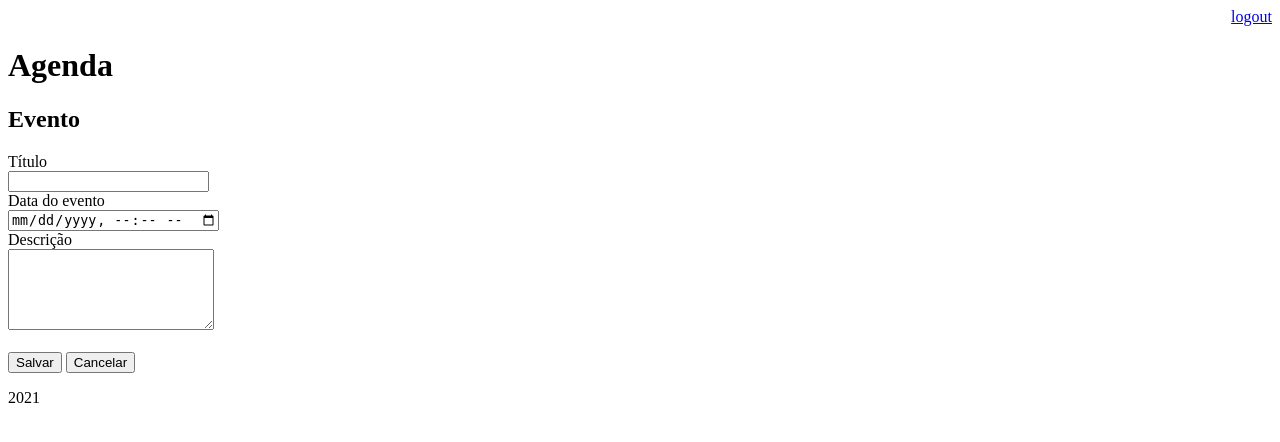
After one commit to EFSenkovski/django-agenda, a Django app: page /agenda/evento/ in a window 1280 px wide. The commit adds this page. Shown: the top 442 px of the page. Run offline with Django 3.2, Linux system fonts and the light colour scheme; a user stored in the database is signed in.

Commit message:
inclusao de eventos

```diff
--- a/agenda/urls.py
+++ b/agenda/urls.py
@@ -21,6 +21,8 @@ from django.views.generic import RedirectView
 urlpatterns = [
     path('admin/', admin.site.urls),
     path('agenda/', views.lista_eventos),
+    path('agenda/evento/', views.evento),
+    path('agenda/evento/submit', views.submit_evento),
     path('', RedirectView.as_view(url="/agenda/")),
     path('login/', views.login_user),
     path('login/submit', views.submit_login),
--- a/core/views.py
+++ b/core/views.py
@@ -32,3 +32,20 @@ def submit_login(request):
         else:
             messages.error(request, "Usuário/Senha inválido(s)")
     return redirect('/')
+
+@login_required(login_url='/login/')
+def evento(request):
+    return render(request, 'evento.html')
+
+@login_required(login_url='/login/')
+def submit_evento(request):
+    if request.POST:
+        titulo = request.POST.get('titulo')
+        data_evento = request.POST.get('data_evento')
+        descricao = request.POST.get('descricao')
+        usuario = request.user
+        Evento.objects.create(titulo=titulo,
+                              data_evento=data_evento,
+                              descricao=descricao,
+                              usuario=usuario)
+        return redirect('/')
--- a/templates/agenda.html
+++ b/templates/agenda.html
@@ -2,6 +2,9 @@
 
 {% block content %}
     <h2>Agendamentos</h2>
+    <a href="evento/">
+        <button type="button">Novo Evento</button>
+    </a>
 
     <ul>
         {% for evento in eventos %}
--- /dev/null
+++ b/templates/evento.html
@@ -0,0 +1,28 @@
+{% extends "model-page.html" %}
+
+{% block content %}
+<h2>Evento</h2>
+
+<form action="submit" method="post">{% csrf_token %}
+
+  <label>Título</label>
+  <br>
+  <input type="text" name="titulo" size="22">
+  <br>
+  <label>Data do evento</label>
+  <br>
+  <input type="datetime-local" name="data_evento">
+  <br>
+  <label>Descrição</label>
+  <br>
+  <textarea name="descricao" rows="5" cols="23"></textarea>
+  <br>
+  <br>
+  <button type="submit">Salvar</button>
+  <a href="/">
+    <button type="submit">Cancelar</button>
+  </a>
+
+</form>
+
+{% endblock %}
```
Also changed, not shown: db.sqlite3, 1 other file.
